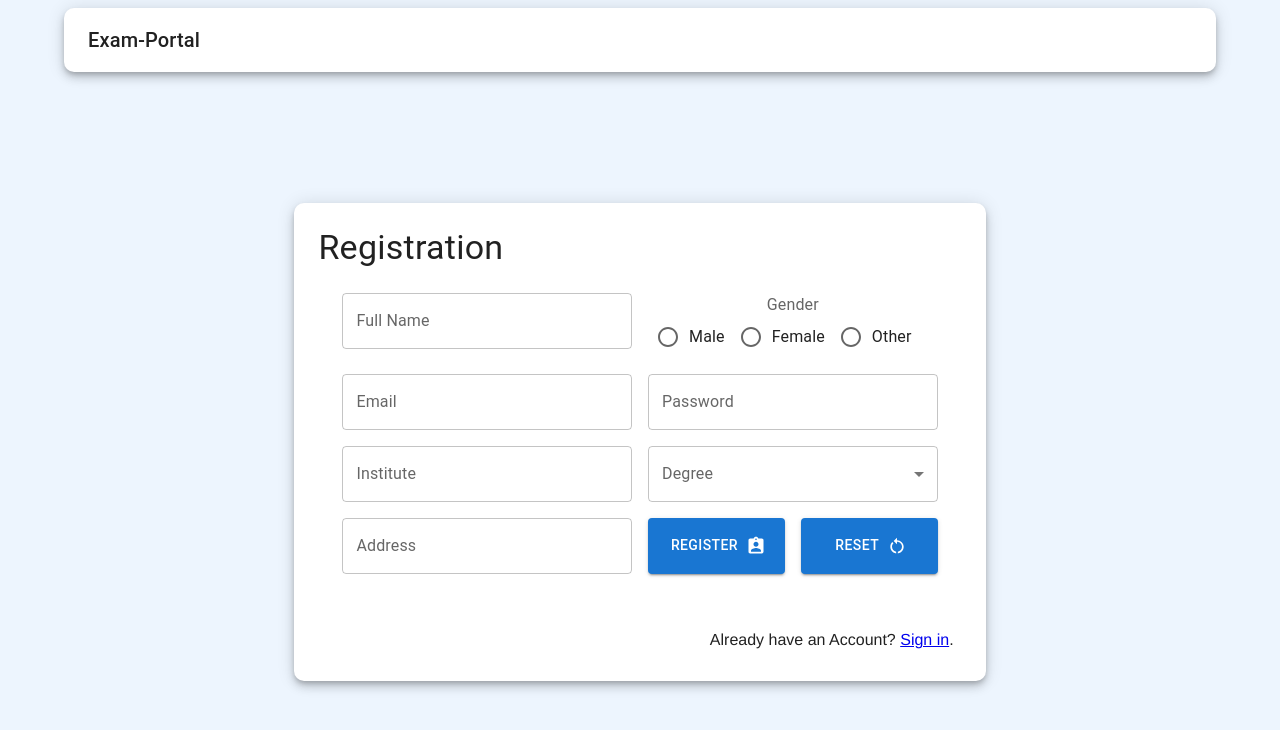
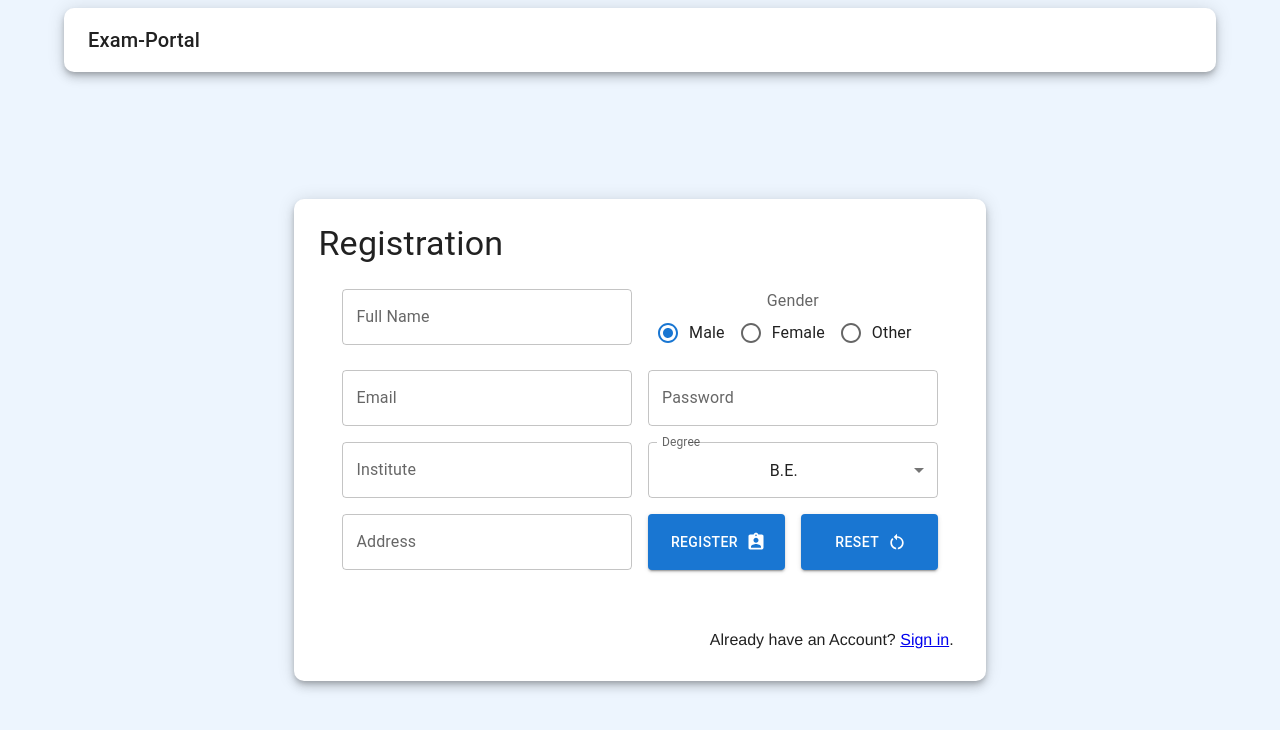
Before and after one commit to shubham225/exam-system-frontend, a React (Create React App) app: page /register in a window 1280 px wide. Shown: the top 730 px of the page. Built offline with nearby package versions, Linux system fonts and the light colour scheme.

Commit message:
Made Registration form give json object

```diff
--- a/src/Components/Layouts/LargeWindow.jsx
+++ b/src/Components/Layouts/LargeWindow.jsx
@@ -6,8 +6,7 @@ export default function LargeWindow(props) {
     return (
         <Box
             sx={{
-                height: '100%',
-                alignContent: 'center'
+                height: '100%'
             }}
         >
             <Paper elevation={3}
--- /dev/null
+++ b/src/Components/Layouts/MediumWindow.jsx
@@ -0,0 +1,27 @@
+import React from 'react';
+import {Box, Paper} from '@mui/material';
+
+export default function MediumWindow(props) {
+    return (
+        <Box
+            sx={{
+                height: '100%',
+                display: 'flex',
+                alignItems: 'center',
+                justifyContent: 'center'
+            }}
+        >
+            <Paper elevation={6}
+            sx= {{
+                    height: '70%',
+                    width: '60%',
+                    borderRadius: '10px',
+                    display: 'flex',
+                    justifyContent: 'flex-start'
+                }}
+                >
+                    {props.children}
+            </Paper>
+        </Box>
+    )
+}
--- a/src/Components/Login/Login.jsx
+++ b/src/Components/Login/Login.jsx
@@ -12,6 +12,7 @@ import {Box,
         Stack} from '@mui/material';
 
 import LoginIcon from '@mui/icons-material/Login';
+import MediumWindow from '../Layouts/MediumWindow';
 
 function Login() {
     const [username, setUsername] = React.useState('');
@@ -47,24 +48,7 @@ function Login() {
 
 
     return (
-        <>
-            <Box
-                sx={{
-                    height: '100%',
-                    display: 'flex',
-                    alignItems: 'center',
-                    justifyContent: 'center'
-                }}
-            >
-                <Paper elevation={6}
-                sx= {{
-                        height: '70%',
-                        width: '60%',
-                        borderRadius: '10px',
-                        display: 'flex',
-                        justifyContent: 'flex-start'
-                    }}
-                    >
+        <MediumWindow>
             <Box
                 sx={{
                     height: '100%',
@@ -133,9 +117,7 @@ function Login() {
                     </Typography>
                 </Stack>
             </Box>
-                </Paper>
-            </Box>
-        </>
+        </MediumWindow>
       );
 }
 
--- a/src/Components/Register/Register.jsx
+++ b/src/Components/Register/Register.jsx
@@ -5,28 +5,12 @@ import {Box,
         Paper,
         Typography} from '@mui/material';
 import RegisterationForm from '../RegistrationForm/RegistrationForm';
+import MediumWindow from '../Layouts/MediumWindow';
 
 function Register() {
 
     return (
-        <Box
-            sx={{
-                height: '100%',
-                display: 'flex',
-                alignItems: 'center',
-                justifyContent: 'center'
-            }}
-        >
-            <Paper elevation={6}
-                sx= {{
-                        height: '70%',
-                        width: '60%',
-                        borderRadius: '10px',
-                        display: 'flex',
-                        flexDirection: 'column',
-                        justifyContent: 'flex-start'
-                    }}
-            >
+        <MediumWindow>
             <Box
                 padding={3}
                 sx={{
@@ -64,8 +48,7 @@ function Register() {
                     </Typography>
                 </Box>
             </Box>
-            </Paper>
-        </Box>
+        </MediumWindow>
       );
 }
 
--- a/src/Components/RegistrationForm/RegistrationForm.jsx
+++ b/src/Components/RegistrationForm/RegistrationForm.jsx
@@ -14,17 +14,39 @@ import {Box,
         TextField} from '@mui/material';
 import AssignmentIndIcon from '@mui/icons-material/AssignmentInd';
 import RestartAltIcon from '@mui/icons-material/RestartAlt';
+import useForm from "../../Utils/FormHelper.jsx";
 
-/* TODO: Only form UI is created Logic is still remaining, Component is not responsive when window size change every thing messup */
+const initialFormValues = {
+    fullName: '',
+    gender: "male",
+    email: "",
+    password: "",
+    institute: "",
+    degree: 10
+}
 
 const RegisterationForm = (props) => {
 
+    const {
+        values,
+        setValues,
+        handleFormInputChange
+    } = useForm(initialFormValues);
+
+    const doRegisterUser = (e) => {
+        e.preventDefault();
+        console.log(values);
+    }
+
     return (
         <>
-            <Box component='form' noValidate sx={{m: 3}}>
+            <Box component='form' noValidate sx={{m: 3}} onSubmit={doRegisterUser}>
                 <Grid container spacing={2}>
                     <Grid item xs={12} sm={6}>
                         <TextField
+                            name="fullName"
+                            value={values.fullName}
+                            onChange={handleFormInputChange}
                             label="Full Name"
                             type="input"
                             variant="outlined"
@@ -35,9 +57,11 @@ const RegisterationForm = (props) => {
                         <FormControl>
                             <FormLabel id="row-radio-buttons-group-label">Gender</FormLabel>
                             <RadioGroup
+                                name="gender"
+                                value={values.gender}
+                                onChange={handleFormInputChange}
                                 row
                                 aria-labelledby="row-radio-buttons-group-label"
-                                name="row-radio-buttons-group"
                             >
                                 <FormControlLabel value="male" control={<Radio />} label="Male" />
                                 <FormControlLabel value="female" control={<Radio />} label="Female" />
@@ -47,6 +71,9 @@ const RegisterationForm = (props) => {
                     </Grid>
                     <Grid item xs={12} sm={6}>
                         <TextField
+                            name="email"
+                            value={values.email}
+                            onChange={handleFormInputChange}
                             label="Email"
                             type="input"
                             variant="outlined"
@@ -55,6 +82,9 @@ const RegisterationForm = (props) => {
                     </Grid>
                     <Grid item xs={12} sm={6}>
                         <TextField
+                            name="password"
+                            value={values.password}
+                            onChange={handleFormInputChange}
                             label="Password"
                             type="password"
                             variant="outlined"
@@ -63,6 +93,9 @@ const RegisterationForm = (props) => {
                     </Grid>
                     <Grid item xs={12} sm={6}>
                         <TextField
+                            name="institute"
+                            value={values.institute}
+                            onChange={handleFormInputChange}
                             label="Institute"
                             type="input"
                             variant="outlined"
@@ -73,10 +106,12 @@ const RegisterationForm = (props) => {
                         <FormControl fullWidth>
                             <InputLabel id="simple-select-label">Degree</InputLabel>
                             <Select
+                                name="degree"
+                                value={values.degree}
+                                onChange={handleFormInputChange}
                                 labelId="simple-select-label"
                                 id="simple-select"
                                 label="Age"
-                                // onChange={handleChange}
                             >
                                 <MenuItem value={10}>B.E.</MenuItem>
                                 <MenuItem value={20}>B.Tech.</MenuItem>
@@ -86,6 +121,9 @@ const RegisterationForm = (props) => {
                     </Grid>
                     <Grid item xs={12} sm={6}>
                         <TextField
+                            name="address"
+                            value={values.address}
+                            onChange={handleFormInputChange}
                             label="Address"
                             type="search"
                             variant="outlined"
--- a/src/Routes/Dashboard/Dashboard.jsx
+++ b/src/Routes/Dashboard/Dashboard.jsx
@@ -21,7 +21,7 @@ function Dashboard() {
                         <Button
                             variant="outlined"
                             startIcon={<MenuBookIcon/>}
-                            onClick={() => navigateTo("/exams")}
+                            onClick={() => navigateTo("/exam")}
                         >
                             View/Edit Exams
                         </Button>
@@ -35,7 +35,7 @@ function Dashboard() {
                         </Button>
                     </Grid>
                 </Grid>
-            </Layouts.LargeWindow>
+        </Layouts.LargeWindow>
     )
 }
 
--- a/src/Routes/ExamPage/ExamPage.jsx
+++ b/src/Routes/ExamPage/ExamPage.jsx
@@ -1,17 +1,16 @@
 import React from 'react';
 import AuthContext from '../../Context/AuthContext/AuthContext';
+import Layouts from '../../Components/Layouts';
 
 function ExamPage() {
     const {auth} = React.useContext(AuthContext);
 
-    if (!auth) return (<div>No Auth</div>);
+    //if (!auth) return (<div>No Auth</div>);
 
     return (
-        <>
-        <h1>Exam Page</h1>
-        <br/>
-        <h1>user is authenticated : {auth.username}</h1>
-        </>
+        <Layouts.LargeWindow>
+
+        </Layouts.LargeWindow>
     )
 }
 
--- a/src/Routes/Router.js
+++ b/src/Routes/Router.js
@@ -27,7 +27,7 @@ const router = createBrowserRouter(
                     element: <RegisterPage />
                 },
                 {
-                    path: "/exams",
+                    path: "/exam",
                     element: <ExamPage />
                 },
                 {
--- a/src/Utils/FormHelper.js
+++ b/src/Utils/FormHelper.jsx
@@ -5,7 +5,7 @@ export default function useForm(initialFormValues) {
     const [values, setValues] = React.useState(initialFormValues);
 
     const handleFormInputChange = (e) => {
-        const {name, value} = e;
+        const {name, value} = e.target;
 
         setValues({
             ...values,
--- a/src/index.css
+++ b/src/index.css
@@ -18,3 +18,7 @@ code {
   font-family: source-code-pro, Menlo, Monaco, Consolas, 'Courier New',
     monospace;
 }
+
+* {
+  box-sizing: border-box;
+}
```
Also changed, not shown: src/Components/Controls/Controls.jsx (+7 -0 lines). Lines whose indentation alone changed are shown as unchanged.
